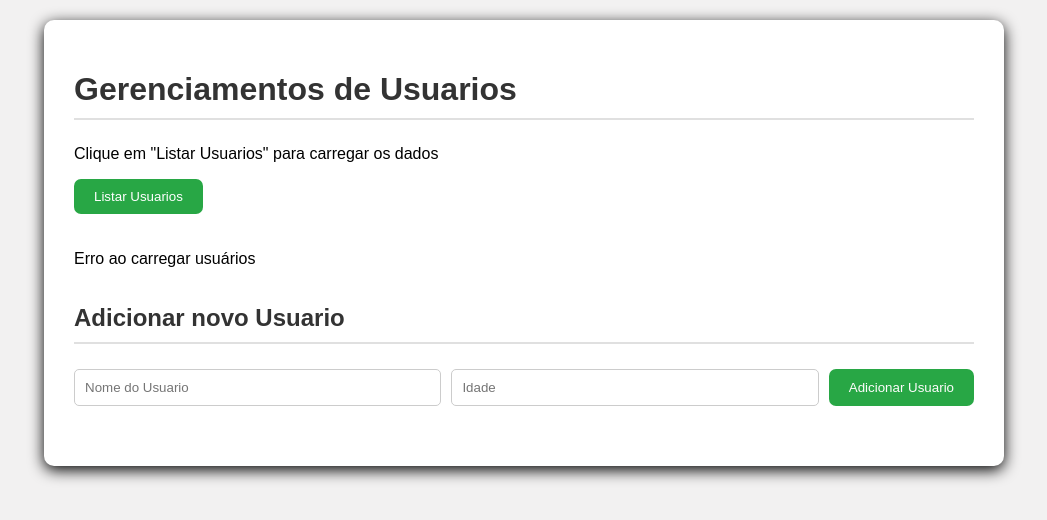
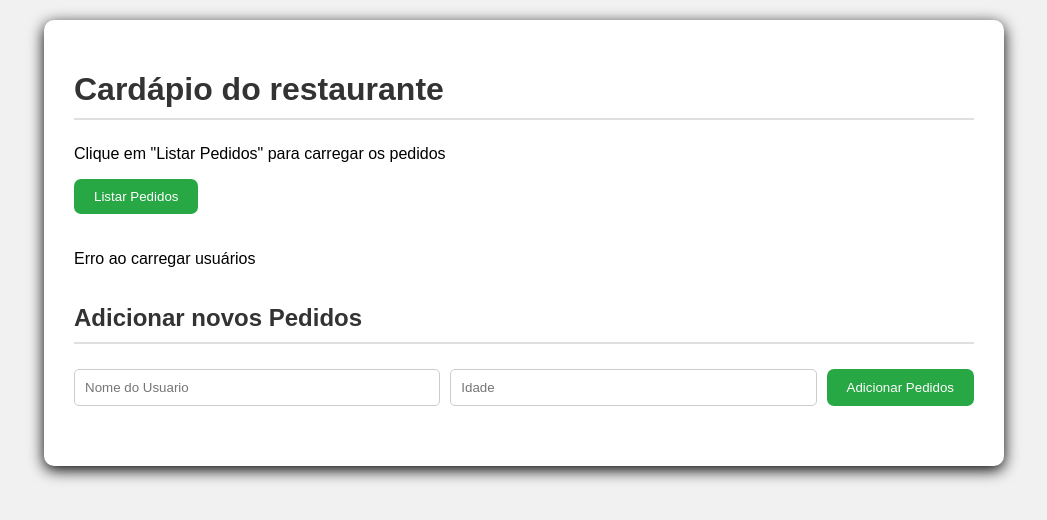
Before and after one commit to Lima-mu7ilo/Banco-de-dados, a website: page Minha primeira API/index.html in a window 1280 px wide. Shown: the whole page, without its empty margins (116-1163 px from the left). Drawn offline with Linux system fonts and the light colour scheme; no server answers.

Commit message:
html feito

```diff
--- a/Minha primeira API/index.html
+++ b/Minha primeira API/index.html
@@ -11,21 +11,21 @@
 
 <body>
     <div class="container">
-        <h1>Gerenciamentos de Usuarios</h1>
-        <p>Clique em "Listar Usuarios" para carregar os dados</p>
+        <h1>Cardápio do restaurante</h1>
+        <p>Clique em "Listar Pedidos" para carregar os pedidos</p>
 
         <div class="header-buttons">
-            <button id="btnListUsers">Listar Usuarios</button>
+            <button id="btnListUsers">Listar Pedidos</button>
         </div>
 
         <div id="user-cards-container" class="cards-grid">
 
         </div>
-        <h2> Adicionar novo Usuario</h2>
+        <h2> Adicionar novos Pedidos</h2>
         <form id="addUserForm" class="add-user-form">
             <input type="text" id="addName" placeholder="Nome do Usuario" required>
             <input type="number" id="addAge" placeholder="Idade" required>
-            <button type="submit">Adicionar Usuario</button>
+            <button type="submit">Adicionar Pedidos</button>
         </form>
     </div>
 
```
